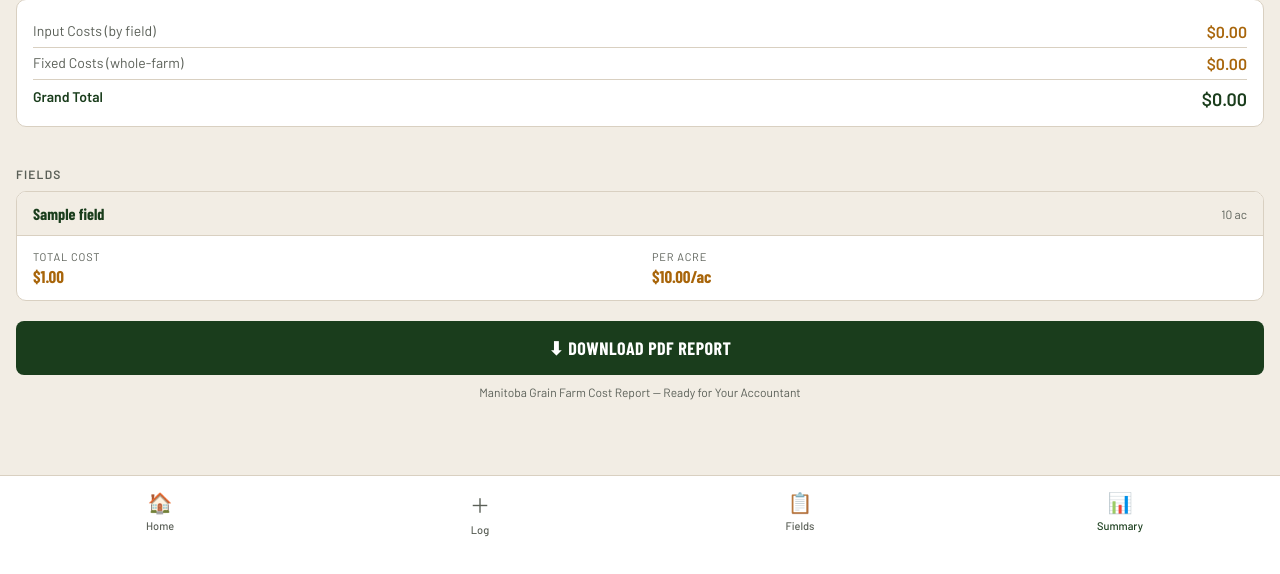
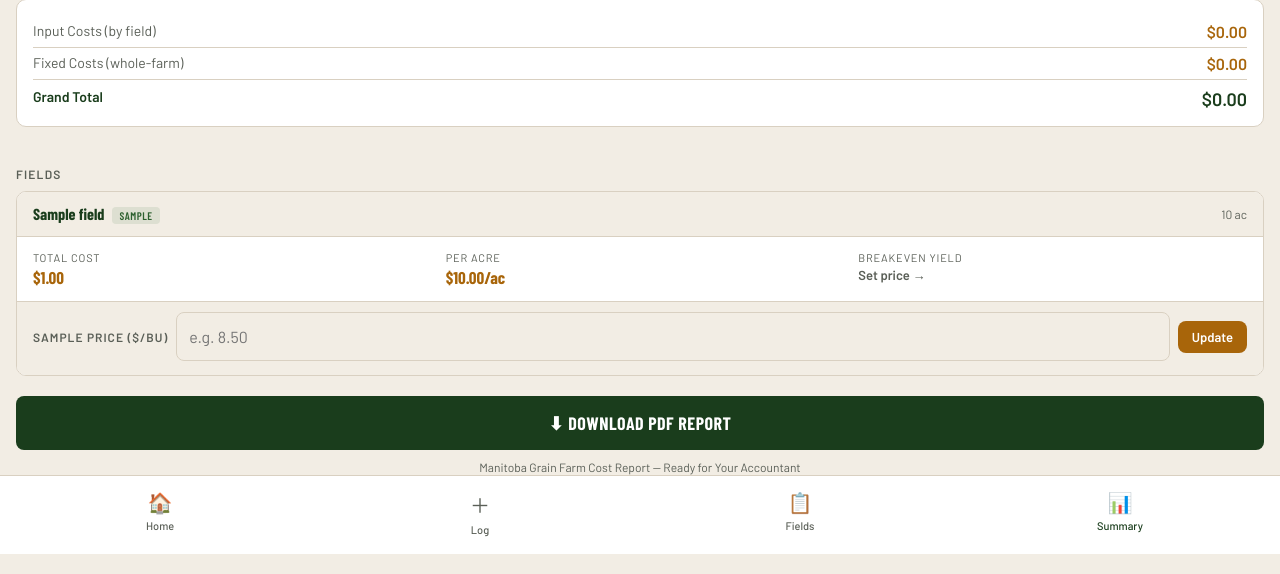
Before and after one commit to kjani-dev/farmtrack, a Flask app: template templates/summary.html in a window 1280 px wide. Shown: the part 246-820 px from the top of the page. Before the commit the page ends 783 px from the top, so only its background shows below. Run offline with Flask 3, Linux system fonts and the light colour scheme; the template is opened without the code that fills it: most values are stand-ins (such as "Sample title", 1, 10 or a date in 2020).

Commit message:
Fix summary.html paste that didn't land

```diff
--- a/templates/summary.html
+++ b/templates/summary.html
@@ -53,7 +53,7 @@
         {% for field_name, field in fields.items() %}
         <div class="field-card">
             <div class="field-card-header">
-                <div class="field-name">{{ field_name }}</div>
+                <div class="field-name">{{ field_name }}{% if field.crop_type %}<span class="field-crop-badge">{{ field.crop_type }}</span>{% endif %}</div>
                 <div class="field-acres">{{ field.acres }} ac</div>
             </div>
             <div class="field-card-body">
@@ -65,7 +65,23 @@
                     <div class="fs-label">Per Acre</div>
                     <div class="fs-value">${{ "%.2f"|format(field.cost_per_acre) }}/ac</div>
                 </div>
+                <div class="field-stat">
+                    <div class="fs-label">Breakeven Yield</div>
+                    {% if field.breakeven_yield %}
+                    <div class="fs-value">{{ "%.1f"|format(field.breakeven_yield) }} bu/ac</div>
+                    {% else %}
+                    <div class="fs-value fs-muted">Set price →</div>
+                    {% endif %}
+                </div>
             </div>
+            {% if field.crop_type %}
+            <form method="POST" action="/summary/set-price" class="price-inline-form">
+                <input type="hidden" name="crop_type" value="{{ field.crop_type }}">
+                <label class="price-inline-label">{{ field.crop_type }} price ($/bu)</label>
+                <input type="number" step="0.01" min="0.01" name="price" placeholder="e.g. 8.50" value="{{ grain_prices.get(field.crop_type, '') }}">
+                <button type="submit" class="price-inline-btn">Update</button>
+            </form>
+            {% endif %}
         </div>
         {% endfor %}
         <a href="/download" class="download-btn" id="download_btn" onclick="handleDownload(this)">⬇ DOWNLOAD PDF REPORT</a>
```
